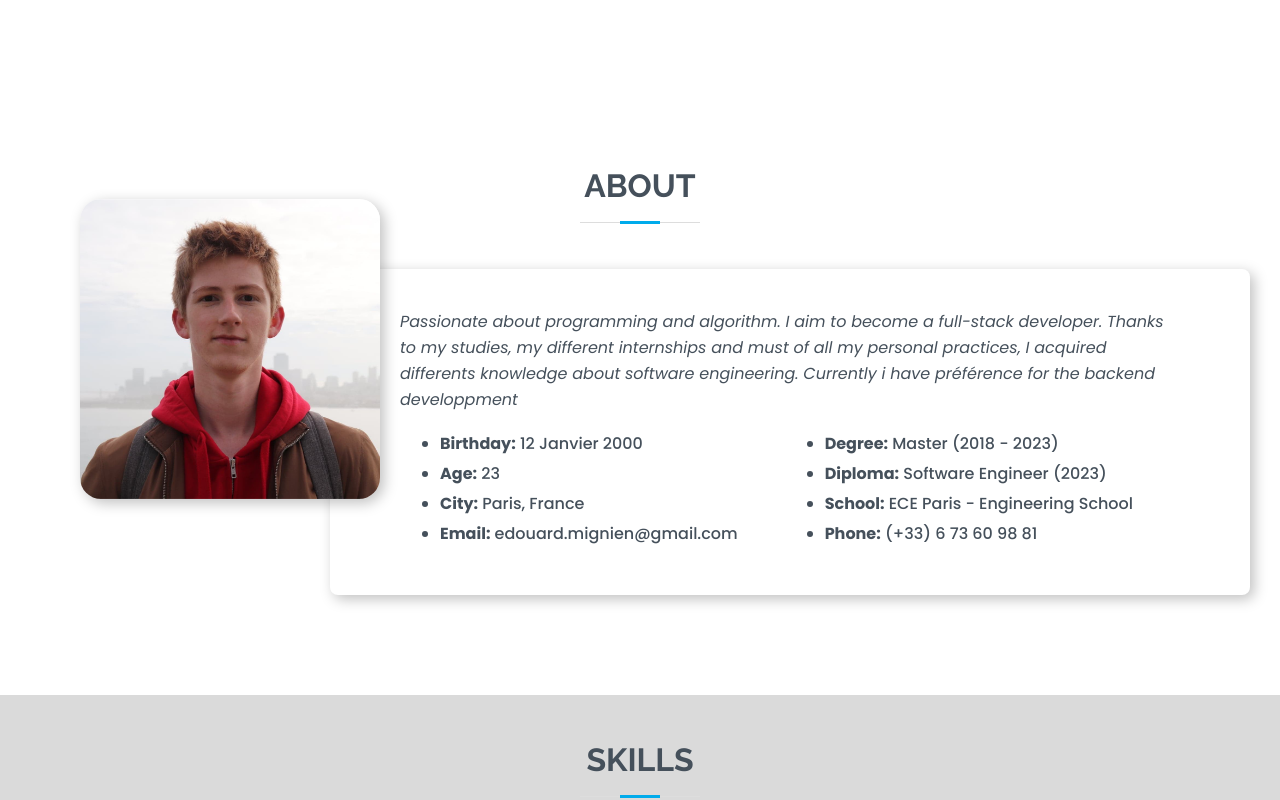
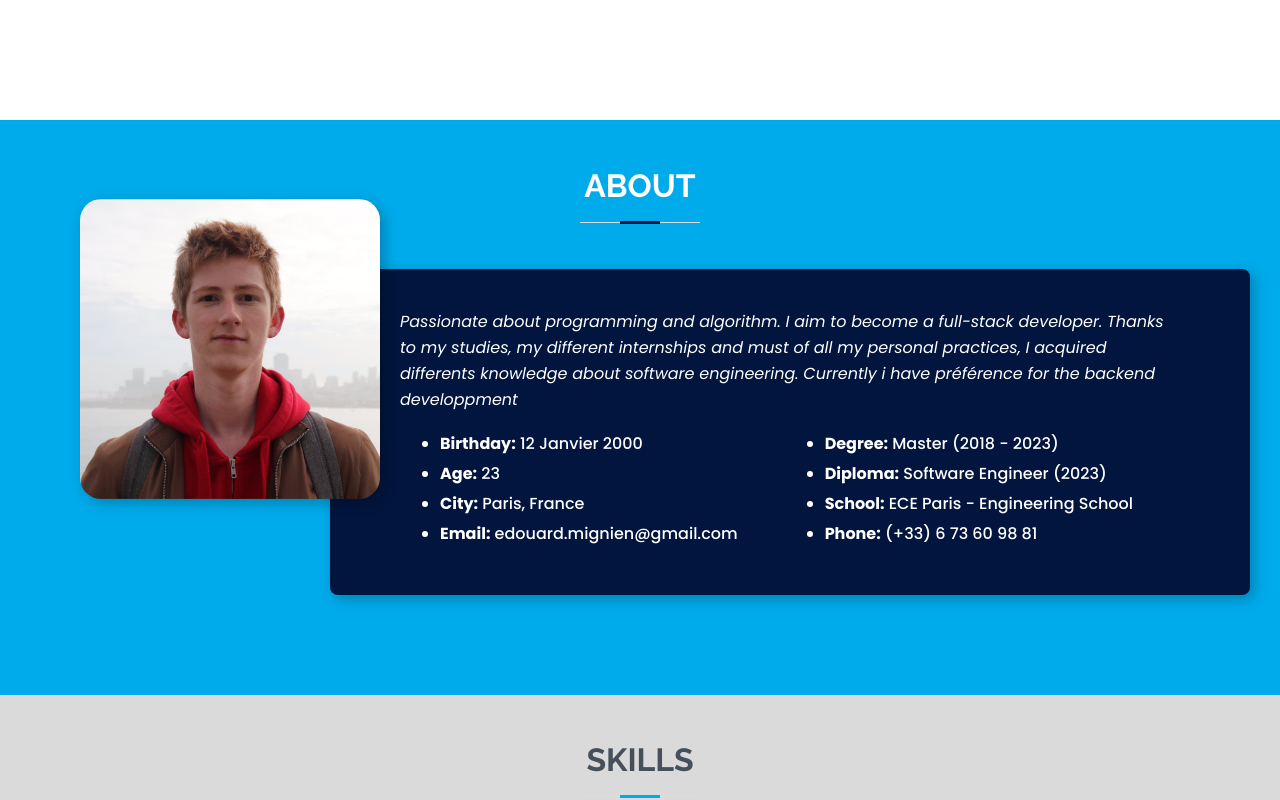
Before and after one commit to Edouard-M/Portfolio_Website, a React (Create React App) app: page / in a window 1280 px wide. Shown: the part 680-1480 px from the top of the page. Built offline with nearby package versions, Linux system fonts and the light colour scheme; some icons are missing.

Commit message:
Update colors

```diff
--- a/src/App.css
+++ b/src/App.css
@@ -391,10 +391,18 @@ h2::after {
 # About
 --------------------------------------------------------------*/
 #about{
-  background-color: var(--color-white);
+  background-color: var(--color-main);
   width: 100%;
   height: auto;
   padding-bottom: 100px;
+}
+
+.about-h2{
+  color: var(--color-white);
+}
+
+.about-h2:after{
+  background: var(--color-second);
 }
 
 .about-container{
@@ -406,7 +414,7 @@ h2::after {
 
 
 .about-title{
-  color: var(--color-text);
+  color: var(--color-white);
   font-family: var(--font-Raleway);
   font-size: 32px;
   font-weight: bold;
@@ -451,7 +459,6 @@ h2::after {
   width: 150px;
   height: 250px;
   flex-shrink: 0;
-  background-color: var(--color-debug);
   background-color: rgba(0, 0, 0, 0);
   overflow: visible;
 }
@@ -478,7 +485,7 @@ h2::after {
   padding: 40px 70px 30px 70px;
   flex-shrink: 0;
   border-radius: 8px;
-  background: #FFF;
+  background: var(--color-second);
   box-shadow: 4px 4px 14px 0px rgba(0, 0, 0, 0.25);
 
   justify-content: center;
@@ -488,7 +495,7 @@ h2::after {
 .about-text{
   width: 100%;
   flex: 40;
-  color: var(--color-text);
+  color: var(--color-white);
   font-family: var(--font-Poppins);
   font-size: 16px;
   font-style: italic;
@@ -501,7 +508,7 @@ h2::after {
   flex: 60;
   display: flex;
   flex-direction: row;
-  color: var(--color-text);
+  color: var(--color-white);
   font-family: var(--font-Poppins);
   font-size: 16px;
   font-style: normal;
@@ -780,7 +787,6 @@ h2::after {
 }
 
 .projects-container{
-  background-color:#0084FF ;
   width:1200px;
   display: flex;
   flex-direction: row;
@@ -792,12 +798,13 @@ h2::after {
 }
 
 .projects-project{
-  background: var(--color-debug);
+  background: var(--color-second);
   flex: 0.2;
   height: 600px;
   margin-left: 25px;
   margin-right: 25px;
   border-radius: 50px;
+  transition: all 0.8s;
 }
 
 .projects-project:hover{
--- a/src/components/About.js
+++ b/src/components/About.js
@@ -3,7 +3,7 @@ import React from 'react'
 function About() {
   return (
     <div className='about-container'>
-        <h2> ABOUT </h2>
+        <h2 className='about-h2'> ABOUT </h2>
         <div className='about-main'>
           <div className='about-main-column_1'>
             <img src={require("../assets/edouard_square.png")} className="about-photo" alt='Edouard'></img>
```
